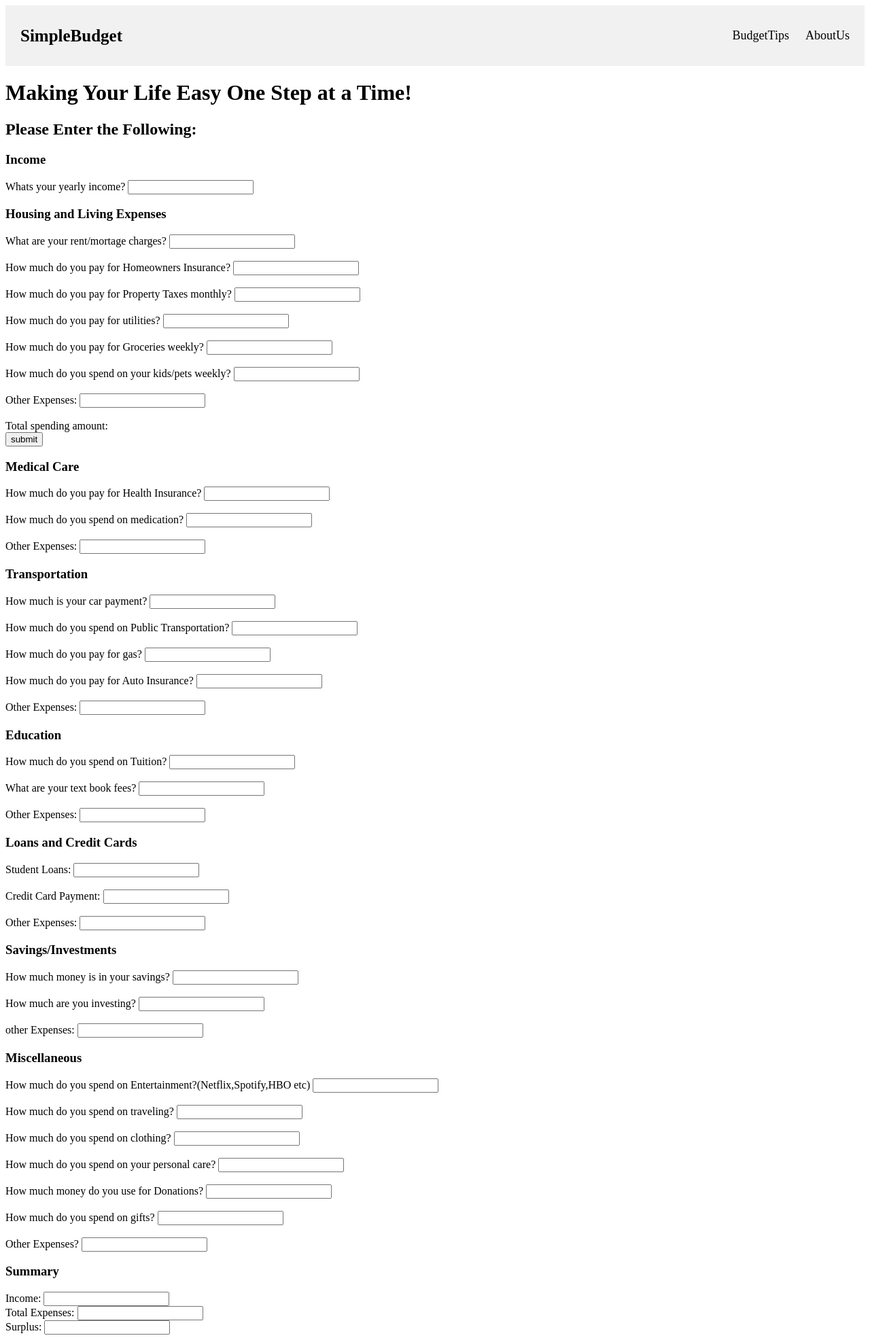
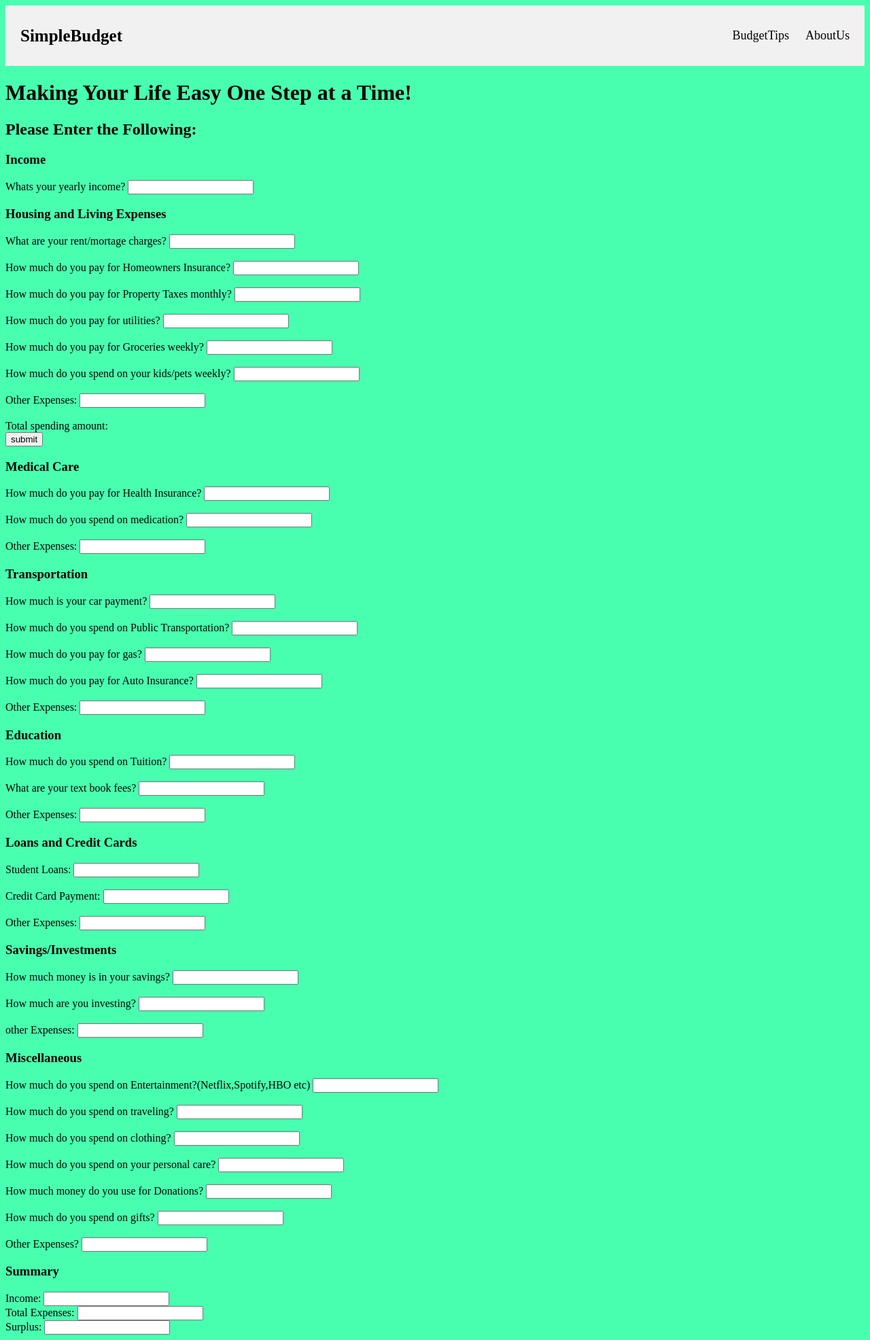
Before and after one commit to MarMiranda-12345/BudgetWebsite, a Python web app: template templates/EnterInfo.html in a window 1280 px wide. Shown: the whole page at 68% size. Run offline with Jinja, Linux system fonts and the light colour scheme; the template is opened without the code that fills it, so the values that code supplies are empty.

Commit message:
updated body

```diff
--- a/static/css/results.css
+++ b/static/css/results.css
@@ -1,3 +1,7 @@
+body {
+  background-color: #47ffaf
+}
+
 .header {
   overflow: hidden;
   background-color: #f1f1f1;
```
